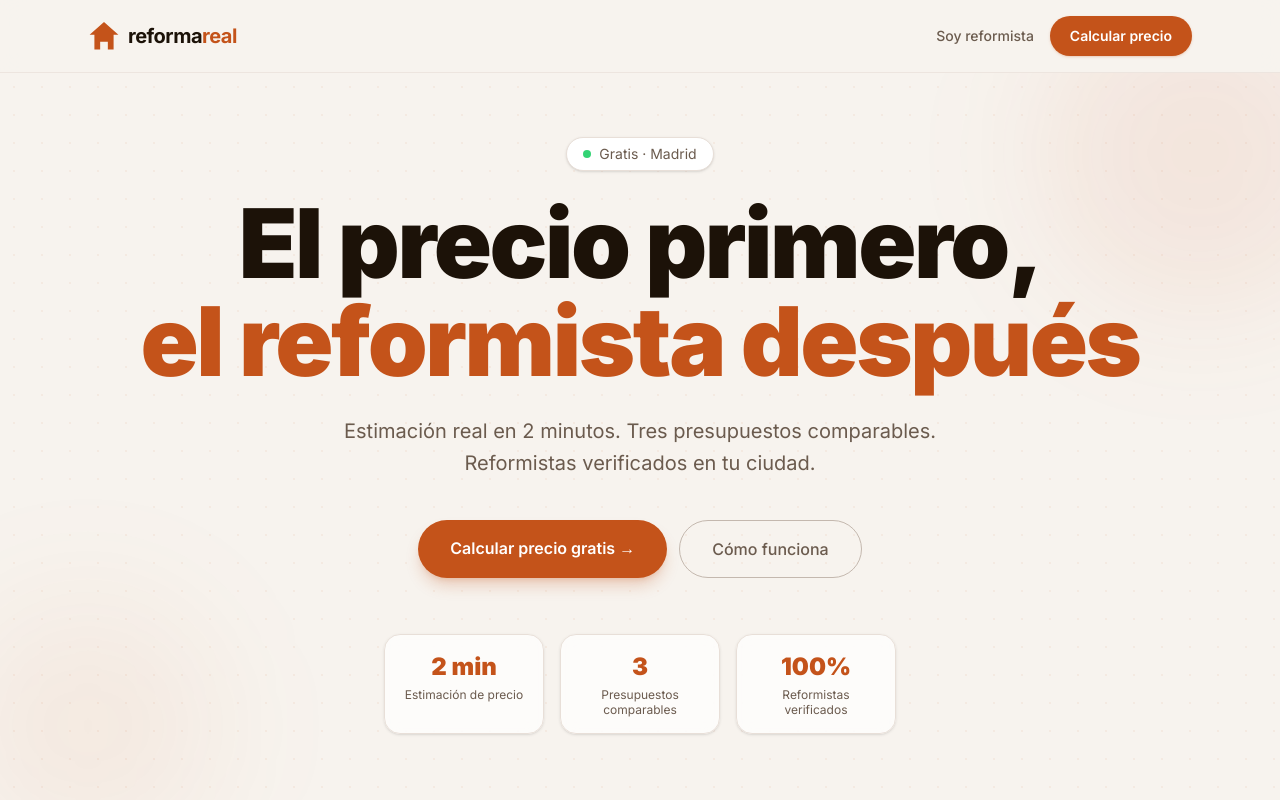
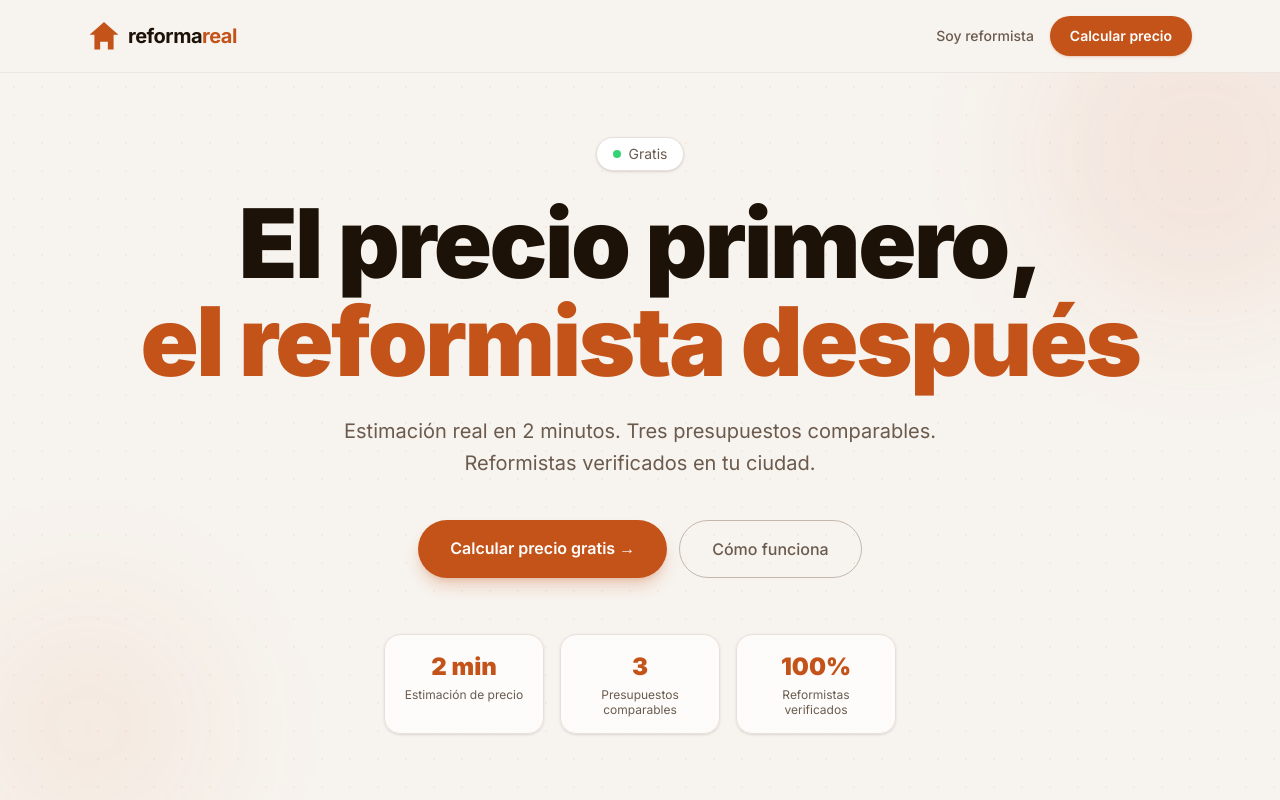
Before and after one commit to jesuspolonio14-prog/reformareal, a Next.js app: page / in a window 1280 px wide. Shown: the top 800 px of the page. Built offline with nearby package versions, Linux system fonts and the light colour scheme.

Commit message:
fix: quitar Madrid del badge hero

```diff
--- a/app/page.tsx
+++ b/app/page.tsx
@@ -84,7 +84,7 @@ export default function Home() {
         <div className="relative max-w-5xl mx-auto">
           <div className="inline-flex items-center gap-2 bg-white border border-[#E8DFD8] rounded-full px-4 py-1.5 text-sm text-[#6B5B4E] mb-6 shadow-sm">
             <span className="w-2 h-2 bg-green-500 rounded-full animate-pulse" />
-            Gratis · Madrid
+            Gratis
           </div>
 
           <h1 className="text-5xl sm:text-6xl md:text-8xl font-black leading-[1.02] mb-6 tracking-tight">
```
